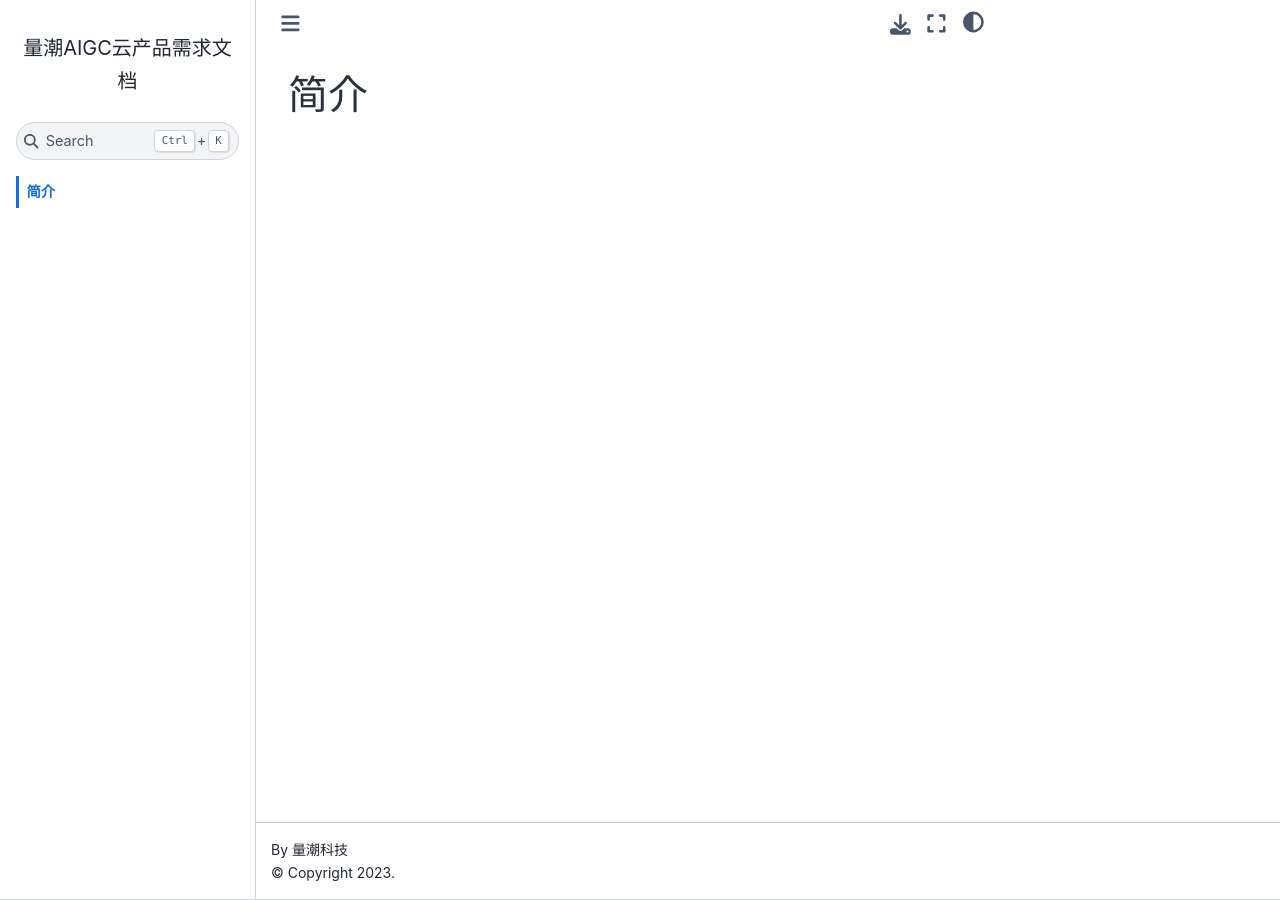
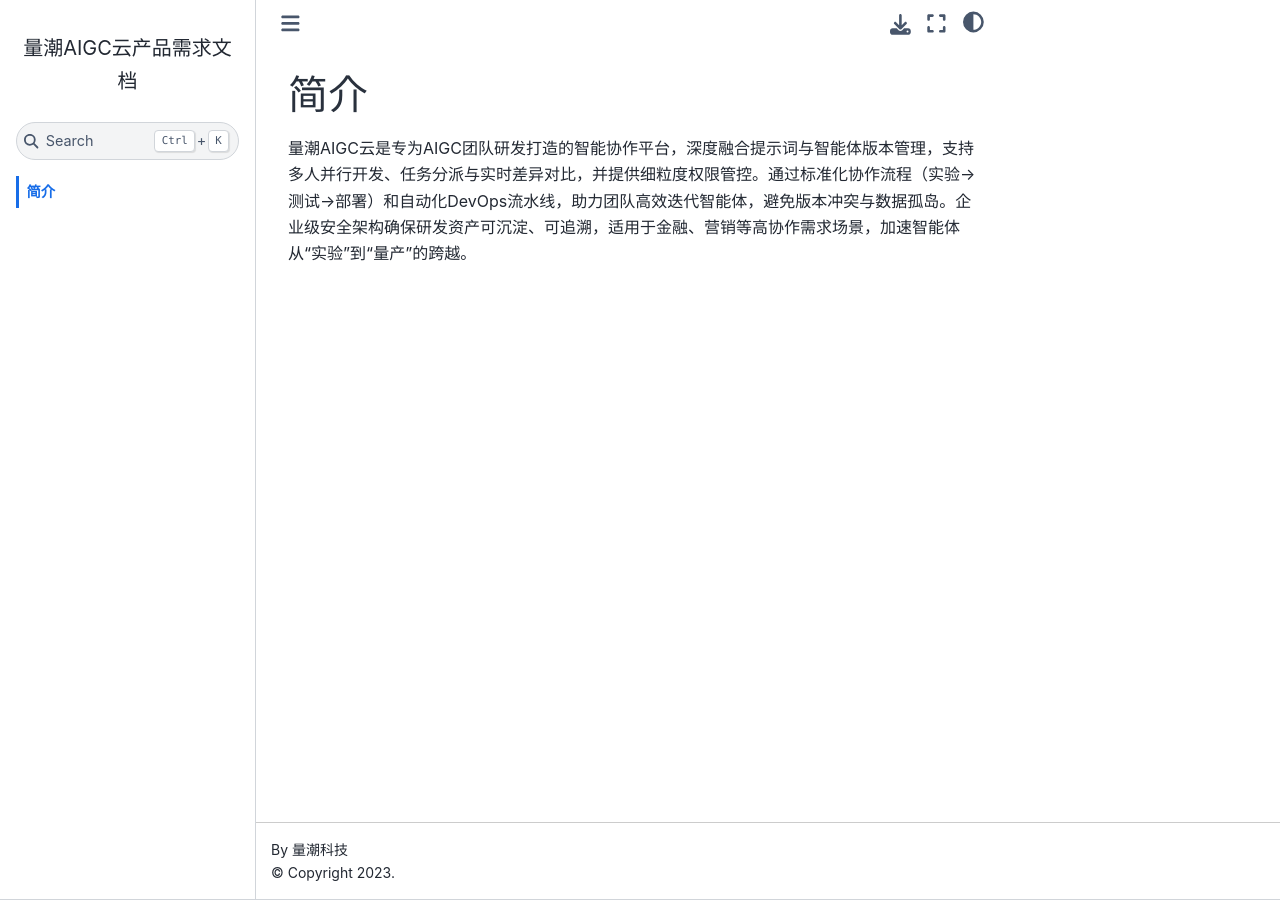
Before and after one commit to quanttide/qtcloud-aigc-prd, a Jupyter Book: the page built from index.md, in a window 1280 px wide. Built offline with Jupyter Book 1.0.4 settings and Sphinx 7.4.7 and the Sphinx Book theme 1.1.4, drawn with Linux system fonts in a browser that asks for light colours; pages that are not in the unit, such as notebooks, are missing from menus.

Commit message:
feat: 简介

```diff
--- a/index.md
+++ b/index.md
@@ -1 +1,3 @@
 # 简介
+
+量潮AIGC云是专为AIGC团队研发打造的智能协作平台，深度融合提示词与智能体版本管理，支持多人并行开发、任务分派与实时差异对比，并提供细粒度权限管控。通过标准化协作流程（实验→测试→部署）和自动化DevOps流水线，助力团队高效迭代智能体，避免版本冲突与数据孤岛。企业级安全架构确保研发资产可沉淀、可追溯，适用于金融、营销等高协作需求场景，加速智能体从“实验”到“量产”的跨越。
```
